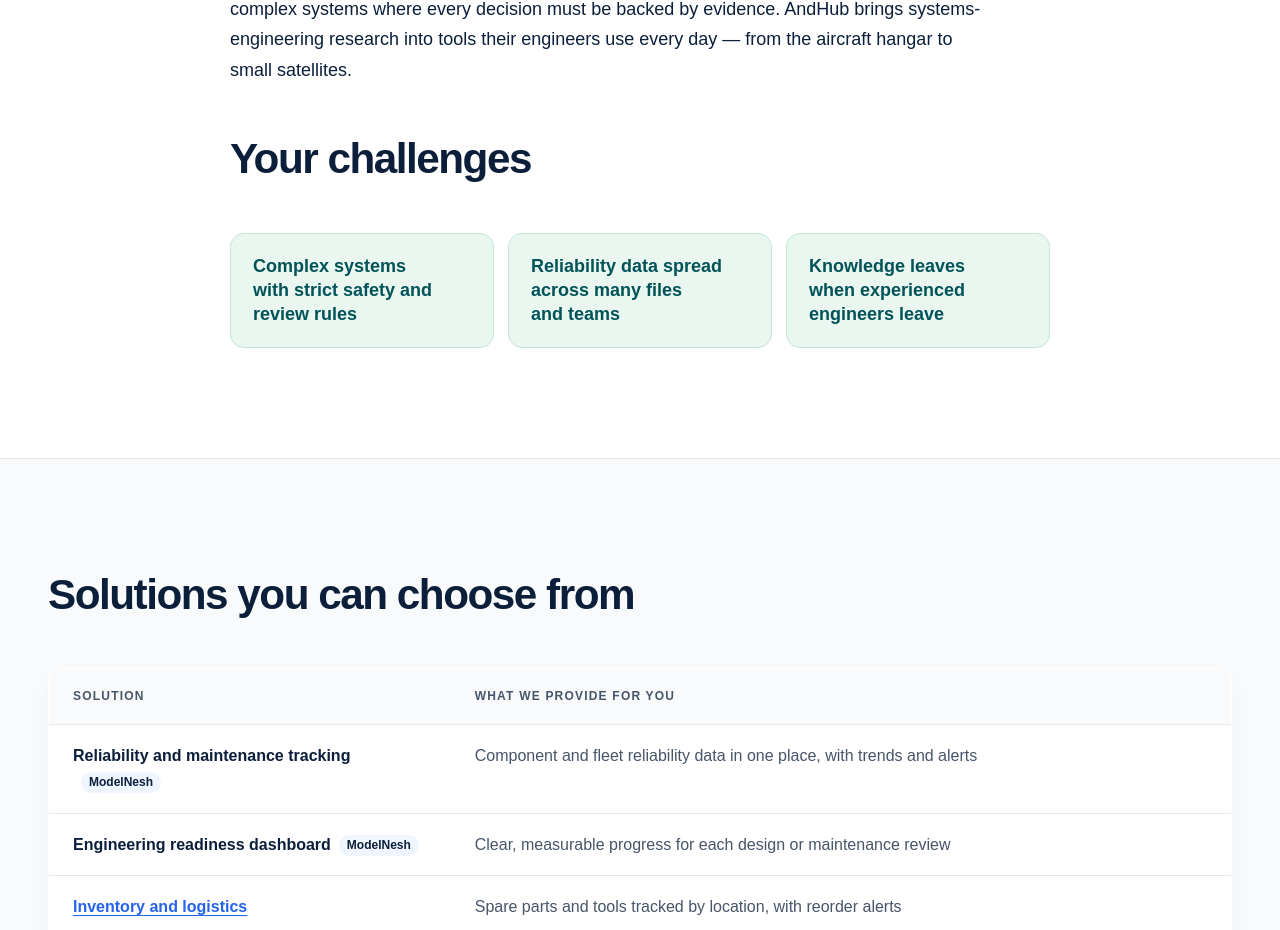
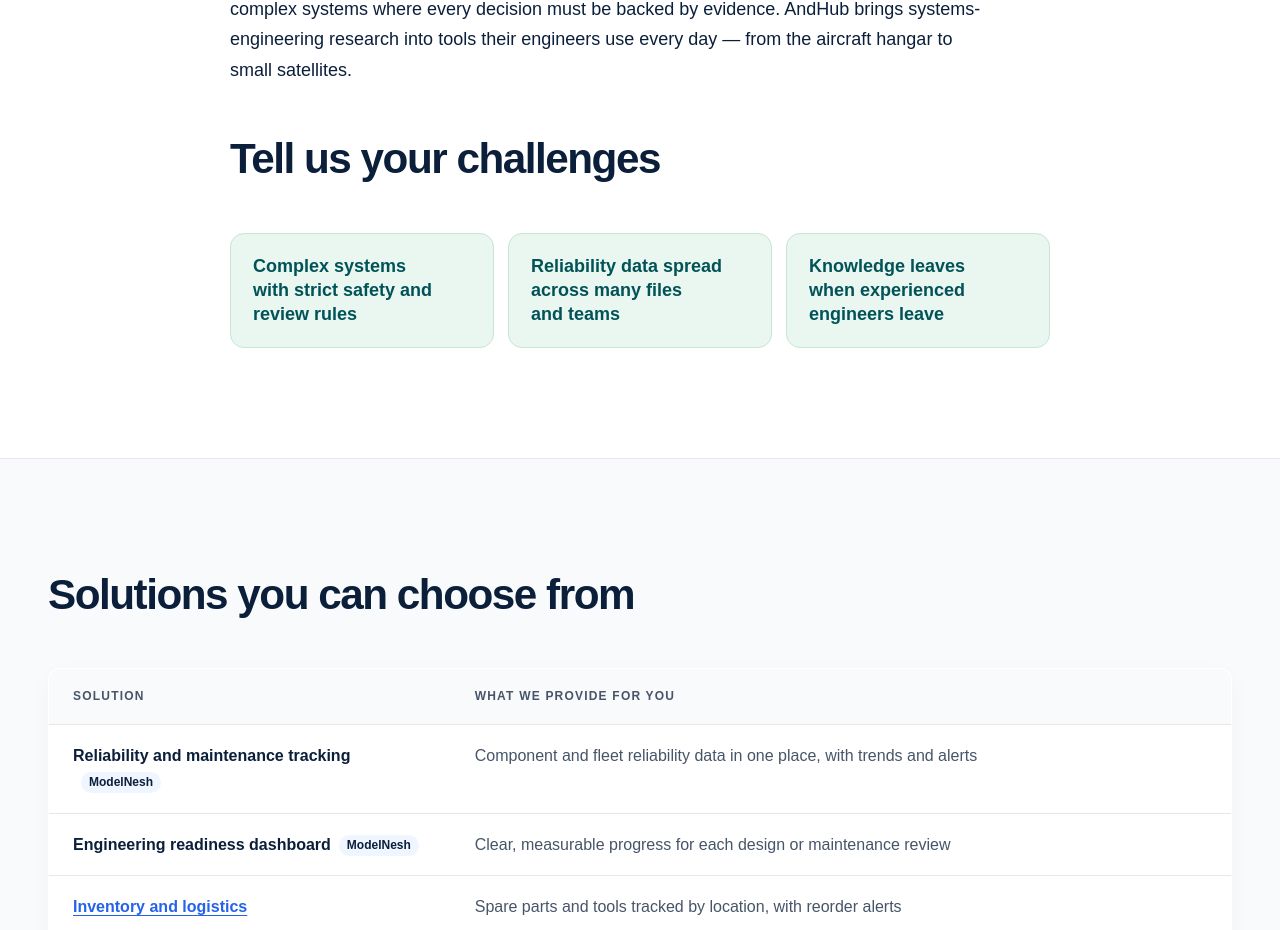
Before and after one commit to 1hubengineering/website-v1, a React (Vite) app: page /sectors/aerospace-and-aviation/ in a window 1280 px wide. Shown: the part 793-1723 px from the top of the page. Built offline with nearby package versions, Linux system fonts and the light colour scheme; a web font is replaced by a local one.

Commit message:
Sector pages: Tell us your challenges instead of Your challenges

```diff
--- a/src/pages/sector.tsx
+++ b/src/pages/sector.tsx
@@ -24,7 +24,7 @@ export function SectorPage() {
           <div>
             <SectionHeading
               id="challenges-title"
-              title={sector.challengesTitle ?? "Your challenges"}
+              title={sector.challengesTitle ?? "Tell us your challenges"}
             />
             <ChallengeCards items={sector.challenges} />
           </div>
```
Also changed, not shown: 1 other file (tests, documents, lock files or other folders).
